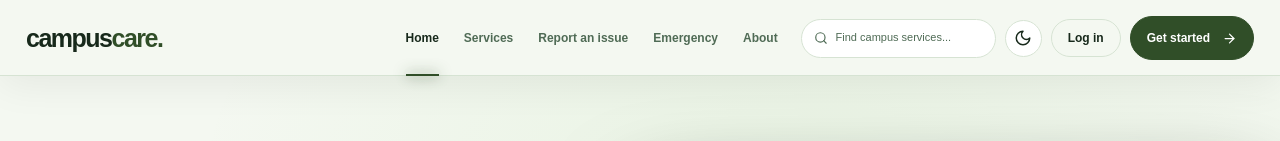
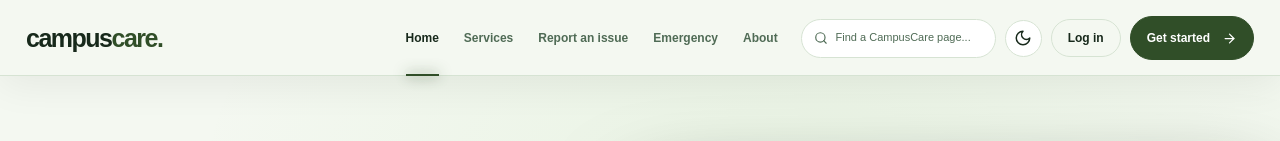
Before and after one commit to Abdulfatai2000/campusCare, a Next.js app: page / in a window 1280 px wide. Shown: the top 141 px of the page. Built offline with nearby package versions, Linux system fonts and the light colour scheme.

Commit message:
fix(a11y): retain mobile navigation target and clarify page search

```diff
--- a/src/components/layout/site-header.tsx
+++ b/src/components/layout/site-header.tsx
@@ -22,7 +22,7 @@ export function SiteHeader(){
   <nav className="site-nav p1-site-nav" aria-label="Main navigation">{nav.map(x=><Link key={x.href} href={x.href} className={pathname===x.href?"nav-current":""} aria-current={pathname===x.href?"page":undefined}>{x.label}</Link>)}</nav>
   <div className="p1-header-tools">
    <div ref={searchRef} className="p1-search" onBlur={event=>{if(!searchRef.current?.contains(event.relatedTarget)){setFocused(false)}}}>
-    <Search size={16} aria-hidden="true"/><input aria-label="Search CampusCare pages" value={query} onChange={e=>{setQuery(e.target.value);setFocused(true)}} onFocus={()=>setFocused(true)} onKeyDown={event=>{if(event.key==="Enter"&&suggestions.length){event.preventDefault();router.push(suggestions[0].href);setQuery("");setFocused(false)}}} type="search" placeholder="Find campus services..." aria-describedby="campuscare-search-help"/>
+    <Search size={16} aria-hidden="true"/><input aria-label="Search CampusCare pages" value={query} onChange={e=>{setQuery(e.target.value);setFocused(true)}} onFocus={()=>setFocused(true)} onKeyDown={event=>{if(event.key==="Enter"&&suggestions.length){event.preventDefault();router.push(suggestions[0].href);setQuery("");setFocused(false)}}} type="search" placeholder="Find a CampusCare page..." aria-describedby="campuscare-search-help"/>
     <span className="sr-only" id="campuscare-search-help">Type to find pages, press Enter to open the first match, or Tab to a suggestion.</span>
     {focused&&query.trim().length>0&&<div className="p1-search-results" id="campuscare-search-results" role="region" aria-label="Suggested CampusCare pages">{suggestions.length?suggestions.map(x=><Link key={x.href} href={x.href} onClick={()=>{setFocused(false);setQuery("")}}><x.icon size={16}/>{x.label}<ArrowRight size={14}/></Link>):<p>No matching pages. Try “services” or “emergency”.</p>}</div>}
    </div>
@@ -31,6 +31,6 @@ export function SiteHeader(){
    <button className="p1-mobile-trigger" type="button" onClick={()=>setMenu(x=>!x)} aria-label={menu?"Close navigation":"Open navigation"} aria-expanded={menu} aria-controls="campuscare-mobile-navigation">{menu?<X size={22}/>:<Menu size={22}/>}</button>
   </div>
  </div>
- {menu&&<div className="p1-mobile-nav" id="campuscare-mobile-navigation"><nav aria-label="Mobile main navigation">{nav.map(x=><Link key={x.href} href={x.href}><x.icon size={18}/>{x.label}<ArrowRight size={15}/></Link>)}<Link href="/features"><Info size={18}/>Features<ArrowRight size={15}/></Link><Link href="/contact"><Mail size={18}/>Contact<ArrowRight size={15}/></Link><Link href="/auth/login">Log in<ArrowRight size={15}/></Link><Link href="/auth/signup" className="mobile-primary">Create an account<ArrowRight size={15}/></Link></nav></div>}
+ <div className="p1-mobile-nav" id="campuscare-mobile-navigation" hidden={!menu}><nav aria-label="Mobile main navigation">{nav.map(x=><Link key={x.href} href={x.href}><x.icon size={18}/>{x.label}<ArrowRight size={15}/></Link>)}<Link href="/features"><Info size={18}/>Features<ArrowRight size={15}/></Link><Link href="/contact"><Mail size={18}/>Contact<ArrowRight size={15}/></Link><Link href="/auth/login">Log in<ArrowRight size={15}/></Link><Link href="/auth/signup" className="mobile-primary">Create an account<ArrowRight size={15}/></Link></nav></div>
  </header>;
 }
```
